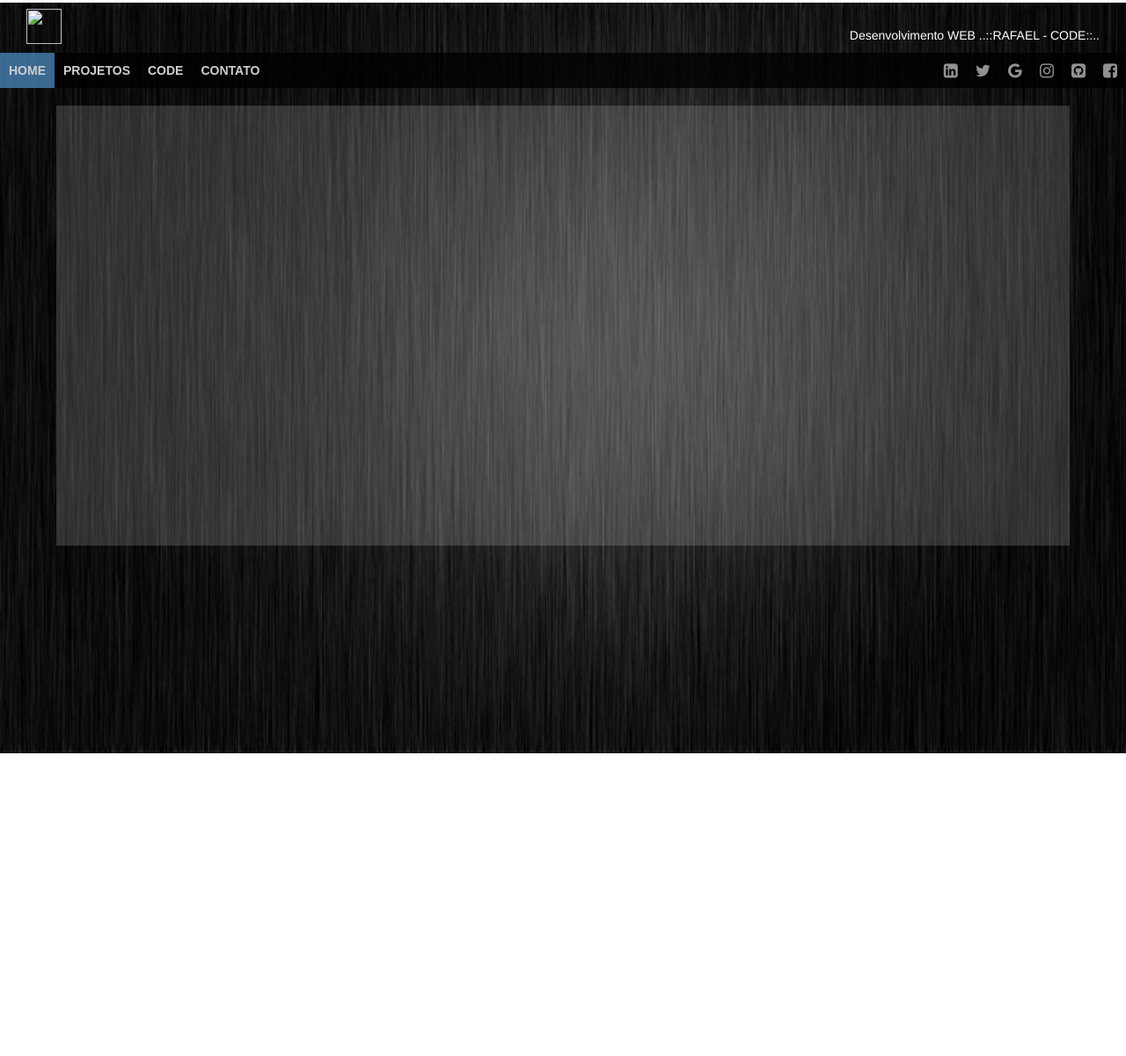
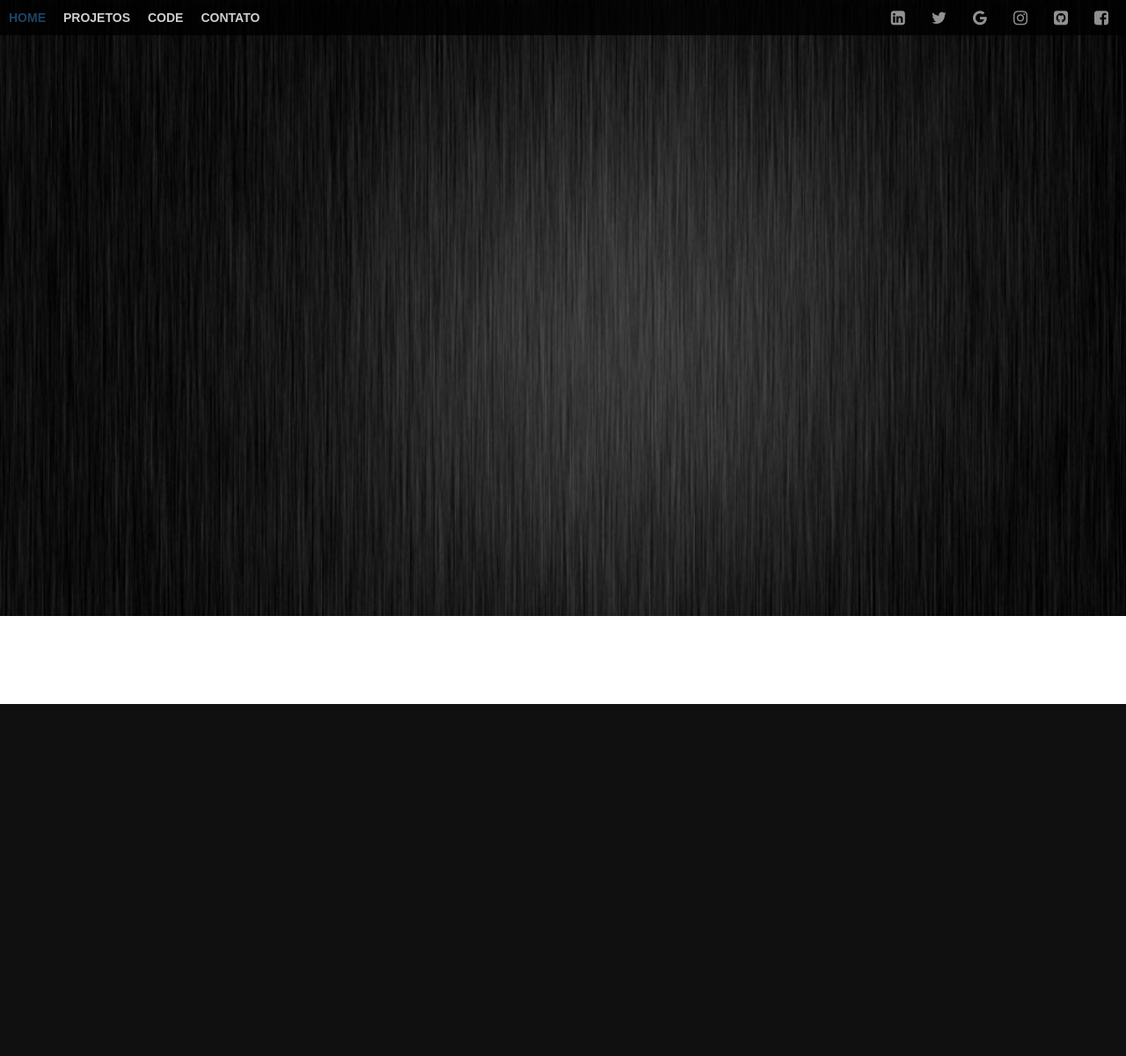
Before and after one commit to 01viniciusmelo/Dev-Web-PHP, a PHP site: page /home.html in a window 1280 px wide. Shown: the whole page at 88% size. After the commit the page ends 800 px from the top, so only its background shows below. Run offline with PHP 8.4, Linux system fonts and the light colour scheme; some libraries are stand-ins or nearby versions.

Commit message:
Desenvolvimento WEB - MENU

```diff
--- a/css/home.css
+++ b/css/home.css
@@ -4,30 +4,8 @@ body,
   margin: 0;
   padding: 0;
 }
-.header > p{
-	float: right;
-	margin-top: 30px;
-	margin-right: 30px;
-	color: #fff;
+.main{
+	background: url('../img/a.jpg') no-repeat;
+	background-size: 100%;
+	height: 700px;
 }
-.header > img{
-	width: 40px;
-	height: 40px;
-	margin: 10px 30px;
-}
-.main{
-	margin: 0px;
-	padding: 0px;
-	background: url('../img/a.jpg') no-repeat;
-	background-position: 1% 1%;
-	background-size: 100%;
-	height: 1200px;
-}
-
-.section{
-	width: 90%;
-	height:500px;
-	background-color: #ccc;
-	opacity: .2;
-	margin-left: 5%;
-}
--- a/css/menu.css
+++ b/css/menu.css
@@ -14,6 +14,10 @@ body,
   visibility: hidden;
   overflow: hidden;
 }
+.menu-container{
+  position: fixed;
+  width: 100%;
+}
 .menu,
 .sub-menu {
   list-style: none;
@@ -22,6 +26,7 @@ body,
 .sub-menu {
 	text-decoration: none;
   	background: #000;
+    max-height: 150px;
 }
 .menu a {
   list-style-type: none;
@@ -41,16 +46,14 @@ body,
 }
 .menu > li > a:hover {
 	text-decoration: none;
-  	background: #000;
+  background: #000;
 }
-.menu > li:hover a {
-	text-decoration: none;
-  	background: #000;
-}
+
 .menu li:hover > .sub-menu {
 	list-style-type: none;
 	text-decoration: none;
-  	display: block;
+  display: block;
+
 }
 .menu, .sub{
 	opacity:0.8;
@@ -59,7 +62,7 @@ body,
 .sub-menu {
   display: none;
   position: absolute;
-  min-width: 150px;
+  min-width: 100px;
 }
 /*retirando as linhas de baixo do texto*/
 .sub-menu a:hover {
@@ -79,6 +82,7 @@ body,
 	float: right;
 	opacity: 0.7;
 	color: #fff;
+  margin-right: 10px;
 }
 .menu li a:hover:not(.active) {
     background-color: #fff;
--- a/home.html
+++ b/home.html
@@ -19,10 +19,6 @@
 </head>
 <body>
 <div class="main">
-	<div class="header">
-		<img class="photo" src="#">
-		<p>Desenvolvimento WEB  ..::RAFAEL - CODE::..</p>
-	</div>
 
 	<div class="menu-container">
 		<ul class="menu clearfix">
@@ -34,25 +30,20 @@
 				<a href="#" class="tw"><i class="fa fa-twitter fa-lg" aria-hidden="true"></i></a>
 				<a href="#" class="link"><i class="fa fa-linkedin-square fa-lg" aria-hidden="true"></i></a>
 			</div>
-		<li><a class="active"  href="#">HOME</a>
+			<li><a class="active"  href="#">HOME</a></li>
+			<li><a href="#">projetos</a></li>
+			<li><a href="#">code</a>
 				<ul class="sub-menu clearfix">
 				  	<li><a href="#">projetos</a></li>
 					<li><a href="#">code</a></li>
 					<li><a href="#">contato</a></li>
 			  	</ul>
 			</li>
-			<li><a href="#">projetos</a></li>
-			<li><a href="#">code</a></li>
 			<li><a href="#">contato</a></li>
 		</ul>
 	</div>
 
-		<div class="article">
-			<br>
-			<div class="section">
 
-			</div>
-		</div>
 </div>
 
 
```
Lines whose indentation alone changed are shown as unchanged.
